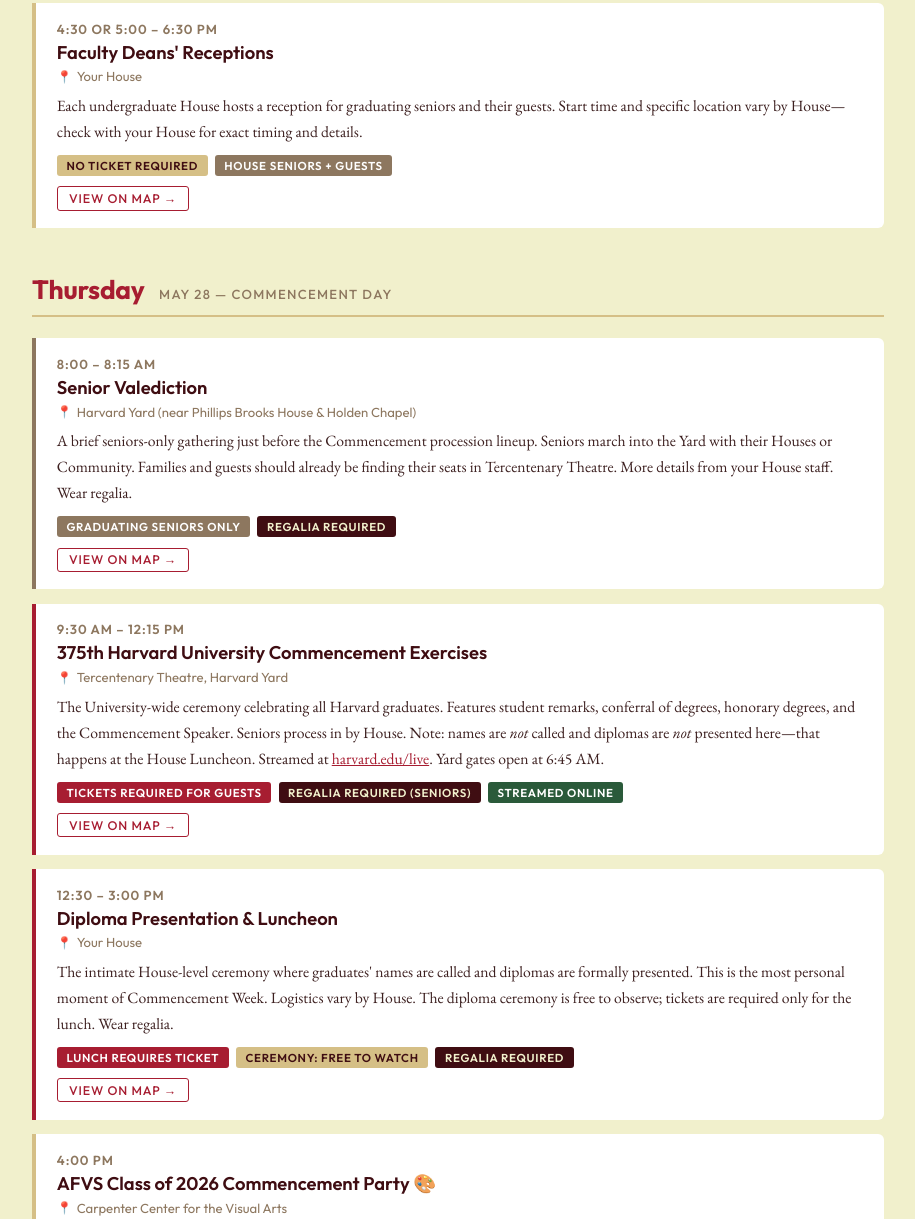
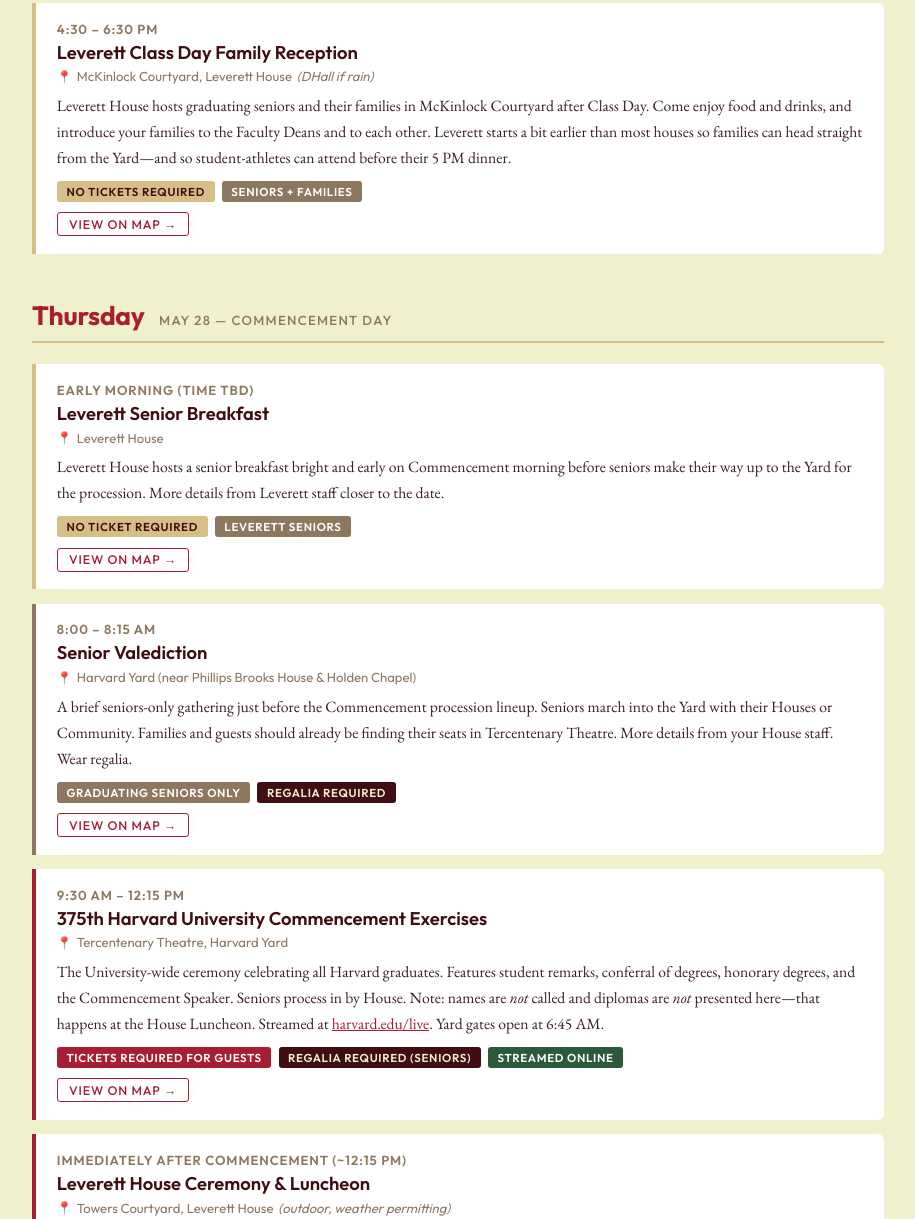
Before and after one commit to Zoe-Price/graduation, a plain HTML site: page index.html in a window 1280 px wide. Shown: the part 2328-3547 px from the top of the page, without its empty margins (182-1097 px from the left). Drawn offline with nearby package versions, Linux system fonts and the light colour scheme.

Commit message:
Update index.html

```diff
--- a/index.html
+++ b/index.html
@@ -453,15 +453,15 @@
       </div>
 
       <div class="event-card no-tickets">
-        <div class="event-time">4:30 or 5:00 – 6:30 PM</div>
-        <div class="event-title">Faculty Deans' Receptions</div>
-        <div class="event-location">Your House</div>
-        <div class="event-desc">Each undergraduate House hosts a reception for graduating seniors and their guests. Start time and specific location vary by House—check with your House for exact timing and details.</div>
+        <div class="event-time">4:30 – 6:30 PM</div>
+        <div class="event-title">Leverett Class Day Family Reception</div>
+        <div class="event-location">McKinlock Courtyard, Leverett House <em style="font-weight:400">(DHall if rain)</em></div>
+        <div class="event-desc">Leverett House hosts graduating seniors and their families in McKinlock Courtyard after Class Day. Come enjoy food and drinks, and introduce your families to the Faculty Deans and to each other. Leverett starts a bit earlier than most houses so families can head straight from the Yard—and so student-athletes can attend before their 5 PM dinner.</div>
         <div class="event-badges">
-          <span class="badge badge-free">No Ticket Required</span>
-          <span class="badge badge-seniors">House Seniors + Guests</span>
+          <span class="badge badge-free">No Tickets Required</span>
+          <span class="badge badge-seniors">Seniors + Families</span>
         </div>
-        <button class="map-link-btn" onclick="goToMap('houses')">View on Map →</button>
+        <button class="map-link-btn" onclick="goToMap('leverett')">View on Map →</button>
       </div>
     </section>
 
@@ -470,6 +470,18 @@
       <div class="day-header">
         <span class="day-name">Thursday</span>
         <span class="day-date">May 28 — Commencement Day</span>
+      </div>
+
+      <div class="event-card no-tickets">
+        <div class="event-time">Early Morning (time TBD)</div>
+        <div class="event-title">Leverett Senior Breakfast</div>
+        <div class="event-location">Leverett House</div>
+        <div class="event-desc">Leverett House hosts a senior breakfast bright and early on Commencement morning before seniors make their way up to the Yard for the procession. More details from Leverett staff closer to the date.</div>
+        <div class="event-badges">
+          <span class="badge badge-free">No Ticket Required</span>
+          <span class="badge badge-seniors">Leverett Seniors</span>
+        </div>
+        <button class="map-link-btn" onclick="goToMap('leverett')">View on Map →</button>
       </div>
 
       <div class="event-card restricted">
@@ -499,17 +511,18 @@
       </div>
 
       <div class="event-card tickets">
-        <div class="event-time">12:30 – 3:00 PM</div>
-        <div class="event-title">Diploma Presentation &amp; Luncheon</div>
-        <div class="event-location">Your House</div>
-        <div class="event-desc">The intimate House-level ceremony where graduates' names are called and diplomas are formally presented. This is the most personal moment of Commencement Week. Logistics vary by House. The diploma ceremony is free to observe; tickets are required only for the lunch. Wear regalia.</div>
+        <div class="event-time">Immediately after Commencement (~12:15 PM)</div>
+        <div class="event-title">Leverett House Ceremony &amp; Luncheon</div>
+        <div class="event-location">Towers Courtyard, Leverett House <em style="font-weight:400">(outdoor, weather permitting)</em></div>
+        <div class="event-desc">Leverett holds its ceremony <strong>immediately after</strong> the Yard exercises and <strong>before</strong> lunch — please return to the house quickly so the ceremony can begin. Graduates' names are called and diplomas are presented here, not at the University ceremony.<br><br>
+        <strong>☀️ If outdoors (Towers Courtyard):</strong> Unlimited guests welcome to watch the ceremony. Lunch tickets required to eat.<br>
+        <strong>🌧️ If indoors (Malkin Athletic Center / MAC):</strong> Each graduate may bring <strong>4 guests</strong> inside. Additional guests are welcome to watch a livestream from common spaces or your room, then join for lunch immediately after.</div>
         <div class="event-badges">
           <span class="badge badge-ticket">Lunch Requires Ticket</span>
           <span class="badge badge-free">Ceremony: Free to Watch</span>
           <span class="badge badge-regalia">Regalia Required</span>
         </div>
-
-        <button class="map-link-btn" onclick="goToMap('houses')">View on Map →</button>
+        <button class="map-link-btn" onclick="goToMap('leverett')">View on Map →</button>
       </div>
 
       <div class="event-card no-tickets">
@@ -559,10 +572,10 @@
         <p>Near Holden Chapel, Harvard Yard</p>
         <div class="venue-events">Senior Valediction (Thu 8:00 AM)</div>
       </div>
-      <div class="venue-card" onclick="flyTo('houses')">
-        <h3>Undergraduate Houses</h3>
-        <p>Various locations around campus</p>
-        <div class="venue-events">Faculty Deans' Receptions · Diploma Presentation &amp; Luncheon</div>
+      <div class="venue-card" onclick="flyTo('leverett')">
+        <h3>Leverett House</h3>
+        <p>Leverett Towers, DeWolfe Street</p>
+        <div class="venue-events">Senior Breakfast · Family Reception · Ceremony &amp; Luncheon</div>
       </div>
       <div class="venue-card" onclick="flyTo('carpenter')">
         <h3>Carpenter Center for the Visual Arts</h3>
@@ -622,7 +635,7 @@
   {
     key: 'tercentenary',
     name: 'Tercentenary Theatre',
-    lat: 42.37408, lng: -71.11560,
+    lat: 42.37488, lng: -71.11640,
     color: '#A71D31', zoom: 17,
     events: [
       { title: 'Baccalaureate Ceremony',       time: 'Tue 2:00–3:30 PM',     ticket: 'free'   },
@@ -634,7 +647,7 @@
   {
     key: 'widener',
     name: 'Widener Library Steps',
-    lat: 42.37420, lng: -71.11508,
+    lat: 42.37437, lng: -71.11572,
     color: '#D5BF86', zoom: 17,
     events: [
       { title: 'Class of 2026 Photograph', time: 'Tue 3:30–4:00 PM', ticket: 'free' },
@@ -650,19 +663,20 @@
     ]
   },
   {
-    key: 'houses',
-    name: 'Undergraduate Houses (various)',
-    lat: 42.37185, lng: -71.11720,
-    color: '#A71D31', zoom: 16,
+    key: 'leverett',
+    name: 'Leverett House',
+    lat: 42.36910, lng: -71.11567,
+    color: '#A71D31', zoom: 17,
     events: [
-      { title: "Faculty Deans' Receptions",      time: 'Wed 4:30/5:00–6:30 PM', ticket: 'free'   },
-      { title: 'Diploma Presentation & Luncheon',time: 'Thu 12:30–3:00 PM',     ticket: 'ticket' },
+      { title: 'Senior Breakfast',              time: 'Thu early AM (TBD)',      ticket: 'free'   },
+      { title: 'Leverett Family Reception',     time: 'Wed 4:30–6:30 PM',        ticket: 'free'   },
+      { title: 'Leverett Ceremony & Luncheon',  time: 'Thu after Commencement',  ticket: 'ticket' },
     ]
   },
   {
     key: 'carpenter',
     name: 'Carpenter Center for the Visual Arts',
-    lat: 42.37453, lng: -71.11681,
+    lat: 42.37452, lng: -71.11468,
     color: '#D5BF86', zoom: 17,
     events: [
       { title: 'AFVS Commencement Party 🎨', time: 'Thu 4:00 PM', ticket: 'free' },
```
